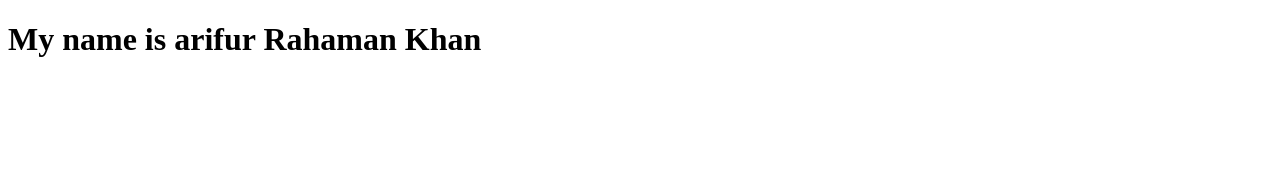
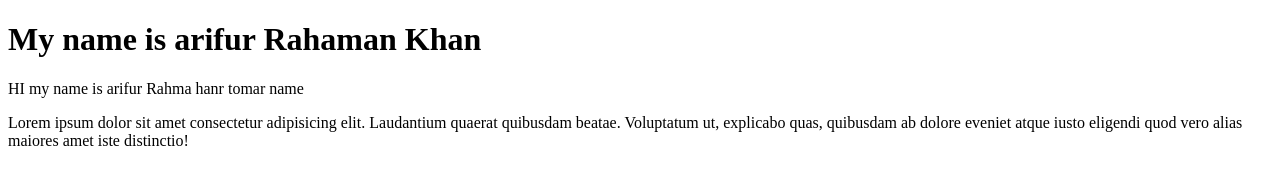
Before and after one commit to Arifur-Rahman-Khan/My-first-webside, a plain HTML site: page index.html in a window 1280 px wide. Drawn offline with Linux system fonts and the light colour scheme.

Commit message:
I have done

```diff
--- a/index.html
+++ b/index.html
@@ -10,6 +10,8 @@
 
 <body>
     <h1>My name is arifur Rahaman Khan</h1>
+    <p>HI my name is arifur Rahma hanr tomar name</p>
+    <p>Lorem ipsum dolor sit amet consectetur adipisicing elit. Laudantium quaerat quibusdam beatae. Voluptatum ut, explicabo quas, quibusdam ab dolore eveniet atque iusto eligendi quod vero alias maiores amet iste distinctio!</p>
 
 </body>
 
```
